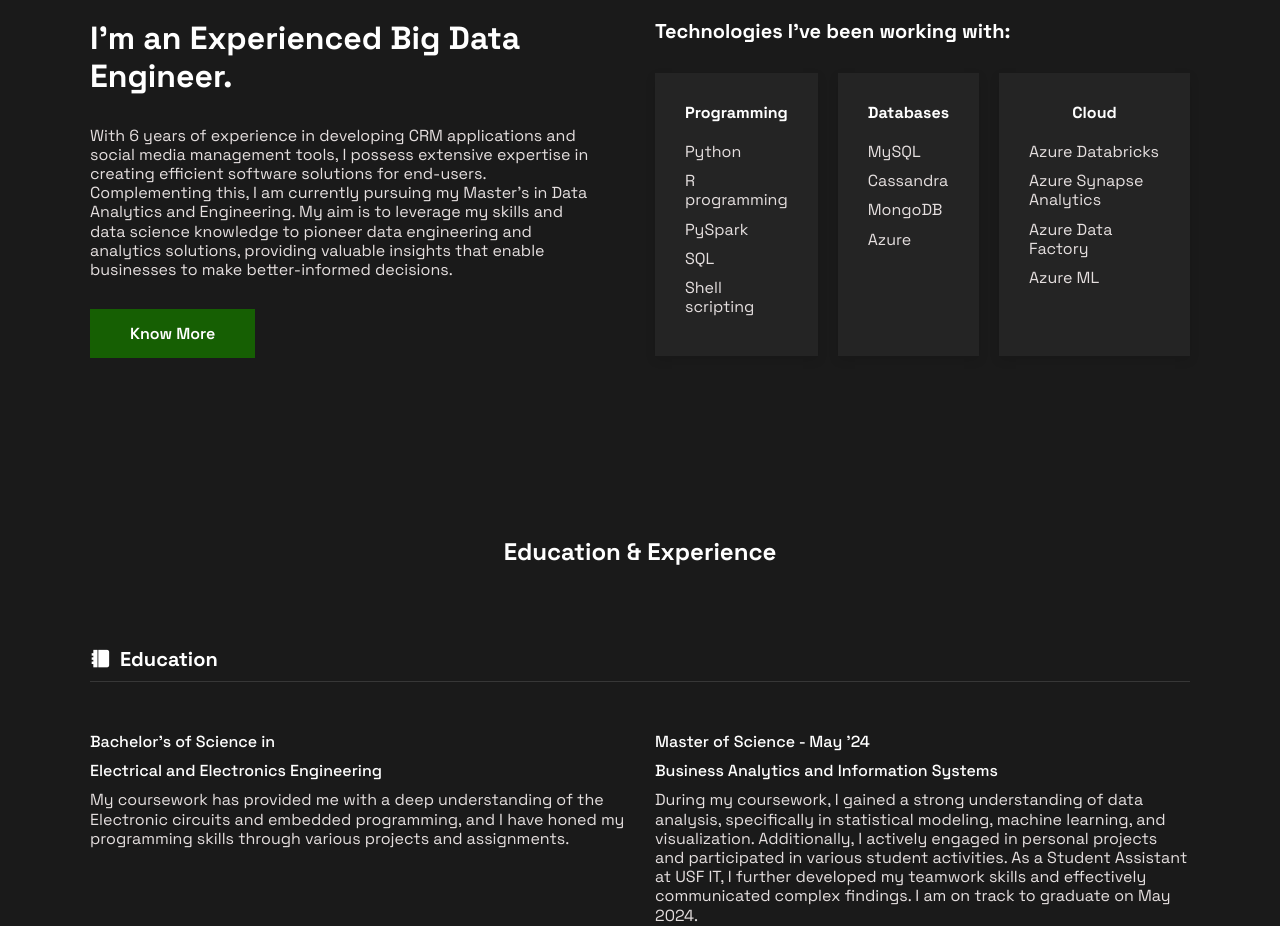
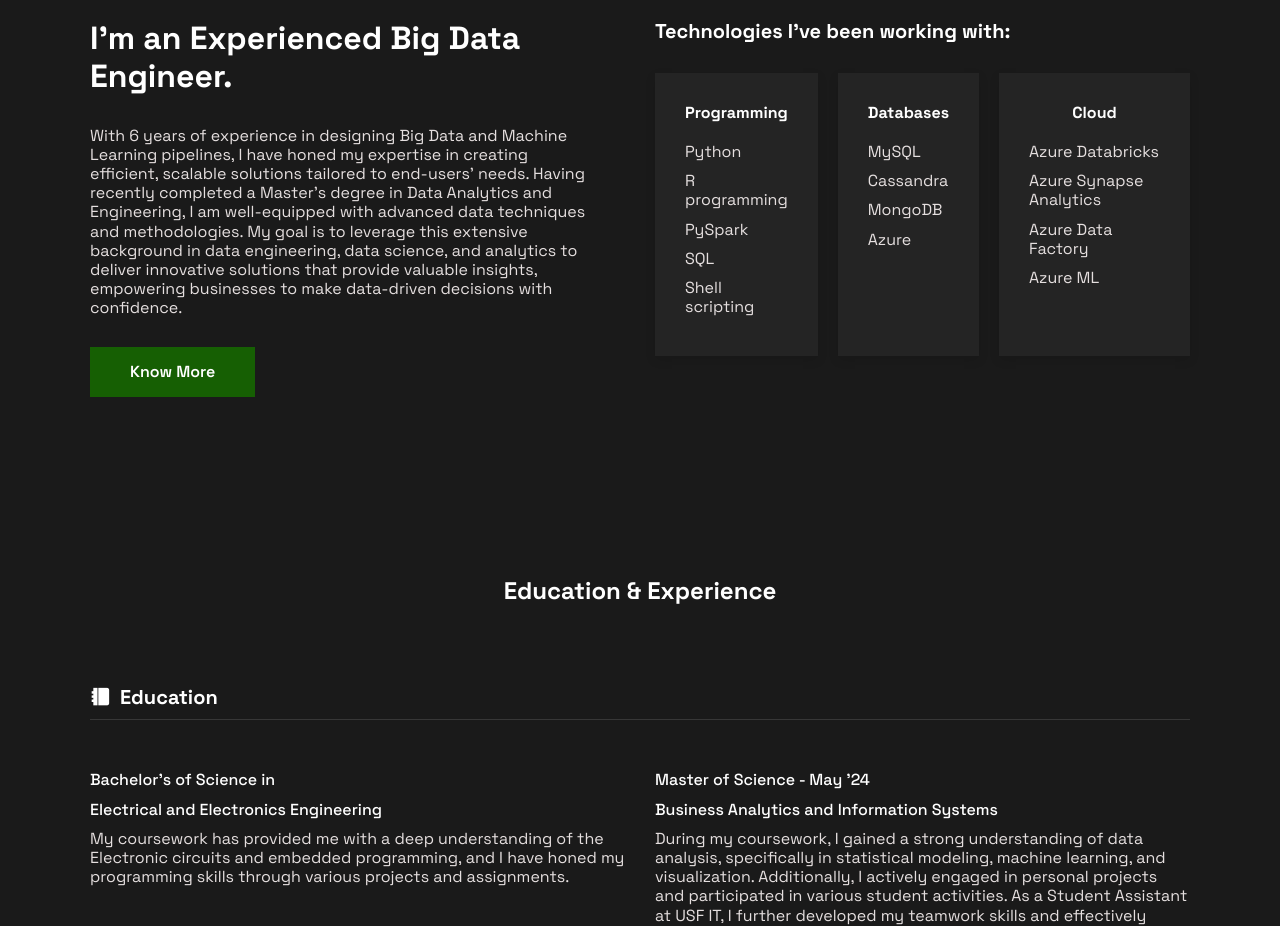
Before and after one commit to AkshayRamesh23/akshayramesh23.github.io, a plain HTML site: page index.html in a window 1280 px wide. Shown: the part 1020-1946 px from the top of the page. Drawn offline with nearby package versions, Linux system fonts and the light colour scheme.

Commit message:
Update index.html

```diff
--- a/index.html
+++ b/index.html
@@ -102,7 +102,7 @@
                 <div class="d-grid about__wrapper">
                     <div class="about__content">
                         <h3 class="about__title">I'm an Experienced Big Data Engineer.</h3>
-                        <p class="about__description">With 6 years of experience in developing CRM applications and social media management tools, I possess extensive expertise in creating efficient software solutions for end-users. Complementing this, I am currently pursuing my Master's in Data Analytics and Engineering. My aim is to leverage my skills and data science knowledge to pioneer data engineering and analytics solutions, providing valuable insights that enable businesses to make better-informed decisions.
+                        <p class="about__description">With 6 years of experience in designing Big Data and Machine Learning pipelines, I have honed my expertise in creating efficient, scalable solutions tailored to end-users' needs. Having recently completed a Master's degree in Data Analytics and Engineering, I am well-equipped with advanced data techniques and methodologies. My goal is to leverage this extensive background in data engineering, data science, and analytics to deliver innovative solutions that provide valuable insights, empowering businesses to make data-driven decisions with confidence.
                         </p>
                         <a href="#project" class="btn btn--primary">Know More</a>
                     </div>
```
